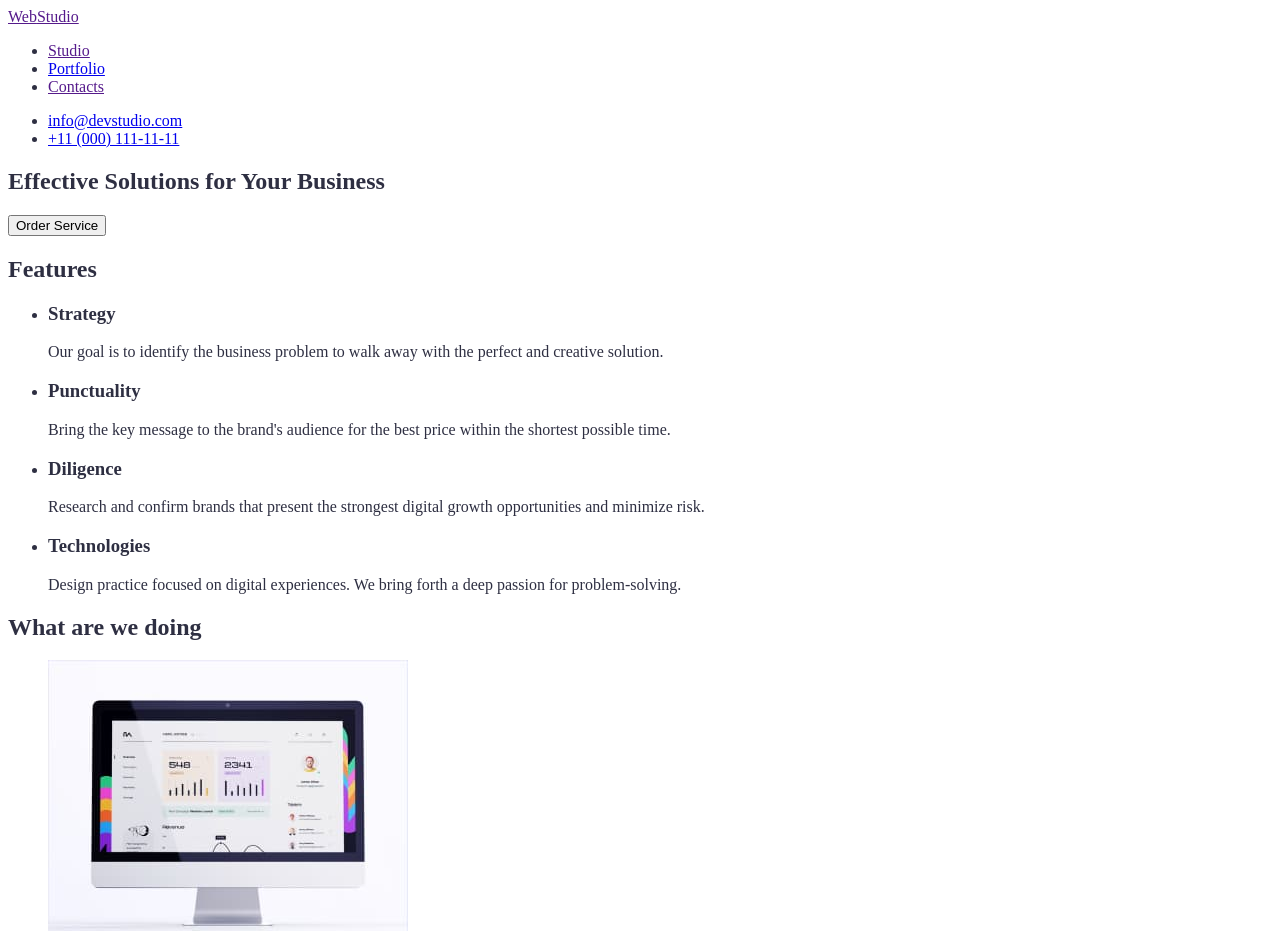
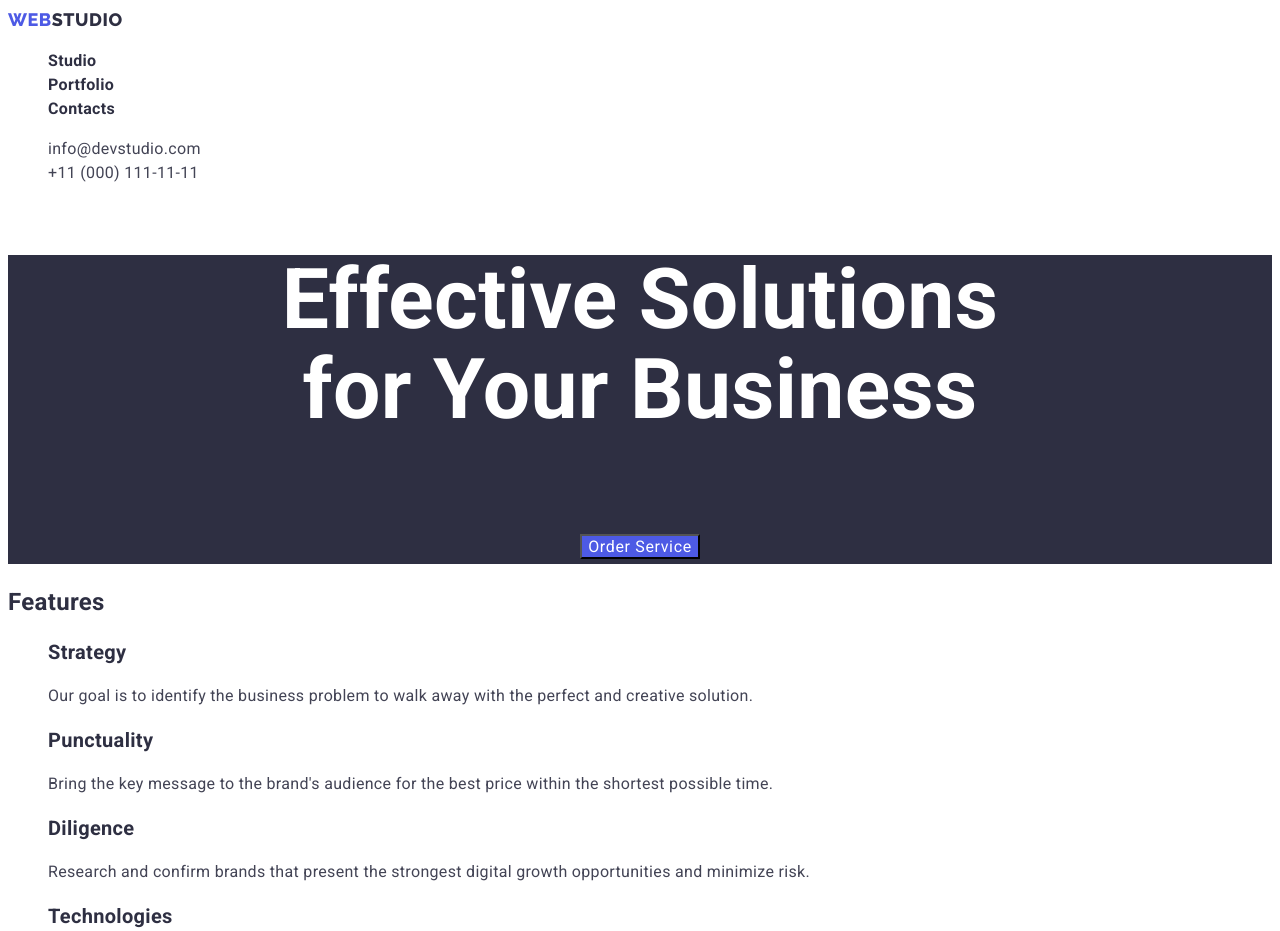
Before and after one commit to zvladoss/goit-markup-hw-02-fson-80, a plain HTML site: page index.html in a window 1280 px wide. Shown: the top 931 px of the page. Drawn offline with Linux system fonts and the light colour scheme.

Commit message:
Update css color/text

```diff
--- a/css/styles.css
+++ b/css/styles.css
@@ -1,11 +1,139 @@
-/*  Основной текст #2E2F42
-    Вторичный текст #434455
-    Кнопки фокус+Нав #404BBF
-    Кнопки норм+Лого #4D5AE5
-    Вторичный цвет фона #F4F4FD
-    */
+:root {
+    /* Colors */
+    --brand-text: #2E2F42;
+    --subtle-text: #434455;
+    --primary-brand: #404BBF;
+    --pressed-state: #4D5AE5;
+    --light-mode-backgrounds-dialogs: #F4F4FD;
+}
+
 
 body {
 background-color: #ffffff;
-color: #2E2F42;
+color: var(--brand-text);
+font-family: Roboto ;
+font-weight: 600;
+font-size: 16px;
+line-height: 1.5;
+letter-spacing: 0.02em;
 }
+
+
+/* Lists-style */
+
+.nav-list,
+.features-list,
+.jobs-list,
+.team-list {
+    list-style-type: none;
+}
+
+/* Logo */
+
+.logo {
+    color: var(--pressed-state);
+    font-family: Raleway;
+    font-weight: 800;
+    font-size: 18px;
+    line-height: 1.33;
+    text-decoration: none;
+    letter-spacing: 0.03em;
+}
+.secon-logo {
+    color: var(--brand-text);
+}
+
+.footer-logo {
+    color: var(--light-mode-backgrounds-dialogs);
+}
+/* Navigation */
+
+
+.nav-bt {
+    color: var(--brand-text);
+    text-decoration: none;
+}
+
+.contacts {
+    color : var(--subtle-text);
+    font-weight: 400;
+    text-decoration: none;
+}
+
+.nav-bt:hover, .contacts:hover {
+    color: var(--primary-brand);
+}
+
+.nav-bt:focus, .contacts:focus {
+    color: var(--primary-brand);
+    border: 1px dashed #9747FF;
+    border-radius: 5px;
+}
+
+
+
+/* Hero section */
+
+.hero {
+    background-color: var(--brand-text);
+    color: #ffffff;
+    font-size: 56px;
+    line-height: 1.07;
+    text-align: center;
+
+}
+.order-bt{
+    background-color: var(--pressed-state);
+    color: #ffffff;
+    font-family: inherit;
+    font-size: 16px;
+    line-height: 1.2;
+    letter-spacing: 0.04em;
+    align-items: center;
+    cursor: pointer;
+}
+
+/* Features Section */
+
+.features-title {
+    font-size: 20px;
+    line-height: 1.2;
+}
+
+.features-item {
+    color: var(--subtle-text);
+    font-weight: 400;
+}
+
+/* Jobs section */
+
+.jobs-title, .team-title {
+    font-size: 36px;
+    line-height: 1.11;
+    text-align: center;
+    text-transform: capitalize;
+}
+
+/* Team section */
+
+.team-section {
+    background-color:  var(--light-mode-backgrounds-dialogs);
+}
+
+.team-member-tittle {
+    font-size: 20px;
+    line-height: 1.2;
+    text-align: center;
+}
+
+.team-member-item {
+    font-weight: 400;
+}
+
+/* Footer */
+
+.footer {
+    background-color: var(--brand-text);
+    color: var(--light-mode-backgrounds-dialogs);
+    font-weight: 400;
+    }
--- a/index.html
+++ b/index.html
@@ -5,8 +5,15 @@
     <meta http-equiv="X-UA-Compatible" content="IE=edge" />
     <meta name="viewport" content="width=device-width, initial-scale=1.0" />
     <title>Web Studio</title>
+    <link rel="stylesheet" href="
+    <link rel="preconnect" href="https://fonts.googleapis.com" />
+    <link rel="preconnect" href="https://fonts.gstatic.com" crossorigin />
+    <link rel="stylesheet" href="
+    <link rel="preconnect" href="https://fonts.googleapis.com" />
+    <link rel="preconnect" href="https://fonts.gstatic.com" crossorigin />
     <link
       href="https://fonts.googleapis.com/css2?family=Raleway:wght@800&family=Roboto:wght@400;500;700&display=swap"
+      rel="stylesheet"
     />
     <link rel="stylesheet" href="./css/styles.css" />
   </head>
@@ -16,65 +23,68 @@
 
     <header>
       <nav>
-        <a href="">Web<span>Studio</span></a>
+        <a class="logo" href="">WEB<span class="secon-logo">STUDIO</span></a>
 
-        <ul>
+        <ul class="nav-list">
           <li>
-            <a href="">Studio</a>
+            <a class="nav-bt" href="">Studio</a>
           </li>
           <li>
-            <a href="./portfolio.html">Portfolio</a>
+            <a class="nav-bt" href="./portfolio.html">Portfolio</a>
           </li>
           <li>
-            <a href="">Contacts</a>
+            <a class="nav-bt" href="">Contacts</a>
           </li>
         </ul>
       </nav>
-      <ul>
+      <ul class="nav-list">
         <li>
-          <a href="mailto:info@devstudio.com">info@devstudio.com</a>
+          <a class="contacts" href="mailto:info@devstudio.com">info@devstudio.com</a>
         </li>
         <li>
-          <a href="tel:+110001111111">+11 (000) 111-11-11</a>
+          <a class="contacts" href="tel:+110001111111">+11 (000) 111-11-11</a>
         </li>
       </ul>
     </header>
     <main>
       <!--Hero section-->
 
-      <section>
-        <h1>Effective Solutions for Your Business</h1>
-        <button type="button">Order Service</button>
+      <section class="hero">
+        <h1>
+          Effective Solutions <br />
+          for Your Business
+        </h1>
+        <button class="order-bt" type="button">Order Service</button>
       </section>
 
       <!--Features Section-->
       <section>
         <h2>Features</h2>
-        <ul>
+        <ul class="features-list">
           <li>
-            <h3>Strategy</h3>
-            <p>
+            <h3 class="features-title">Strategy</h3>
+            <p class="features-item">
               Our goal is to identify the business problem to walk away with the perfect and
               creative solution.
             </p>
           </li>
           <li>
-            <h3>Punctuality</h3>
-            <p>
+            <h3 class="features-title">Punctuality</h3>
+            <p class="features-item">
               Bring the key message to the brand's audience for the best price within the shortest
               possible time.
             </p>
           </li>
           <li>
-            <h3>Diligence</h3>
-            <p>
+            <h3 class="features-title">Diligence</h3>
+            <p class="features-item">
               Research and confirm brands that present the strongest digital growth opportunities
               and minimize risk.
             </p>
           </li>
           <li>
-            <h3>Technologies</h3>
-            <p>
+            <h3 class="features-title">Technologies</h3>
+            <p class="features-item">
               Design practice focused on digital experiences. We bring forth a deep passion for
               problem-solving.
             </p>
@@ -83,8 +93,8 @@
       </section>
       <!--Jobs section-->
       <section>
-        <h2>What are we doing</h2>
-        <ul>
+        <h2 class="jobs-title">What are we doing</h2>
+        <ul class="jobs-list">
           <li>
             <img src="./images/jobs-img-1.jpg" alt="Desktop apps" width="360" />
           </li>
@@ -97,36 +107,36 @@
         </ul>
       </section>
       <!--Team section-->
-      <section>
-        <h2>Our Team</h2>
-        <ul>
+      <section class="team-section">
+        <h2 class="team-title">Our Team</h2>
+        <ul class="team-list">
           <li>
             <img src="./images/team-mem-1.jpg" alt="Team member one" width="264" />
-            <h3>Mark Guerrero</h3>
-            <p>Product Designer</p>
+            <h3 class="team-member-tittle">Mark Guerrero</h3>
+            <p class="team-member-item">Product Designer</p>
           </li>
           <li>
             <img src="./images/team-mem-2.jpg" alt="Team member two" width="264" />
-            <h3>Tom Ford</h3>
-            <p>Frontend Developer</p>
+            <h3 class="team-member-tittle">Tom Ford</h3>
+            <p class="team-member-item">Frontend Developer</p>
           </li>
           <li>
             <img src="./images/team-mem-3.jpg" alt="Team member three" width="264" />
-            <h3>Camila Garcia</h3>
-            <p>Marketing</p>
+            <h3 class="team-member-tittle">Camila Garcia</h3>
+            <p class="team-member-item">Marketing</p>
           </li>
           <li>
             <img src="./images/team-mem-4.jpg" alt="Team member four" width="264" />
-            <h3>Daniel Wilson</h3>
-            <p>UI Designer</p>
+            <h3 class="team-member-tittle">Daniel Wilson</h3>
+            <p class="team-member-item">UI Designer</p>
           </li>
         </ul>
       </section>
     </main>
 
-    <footer>
-      <a href="">Web<span>Studio</span></a>
-      <p>
+    <footer class="footer">
+      <a class="logo" href="">WEB<span class="footer-logo">STUDIO</span></a>
+      <p class="footer-text">
         Increase the flow of customers and sales for your business with digital marketing & growth
         solutions.
       </p>
```
Also changed, not shown: portfolio.html (+9 -9 lines).
